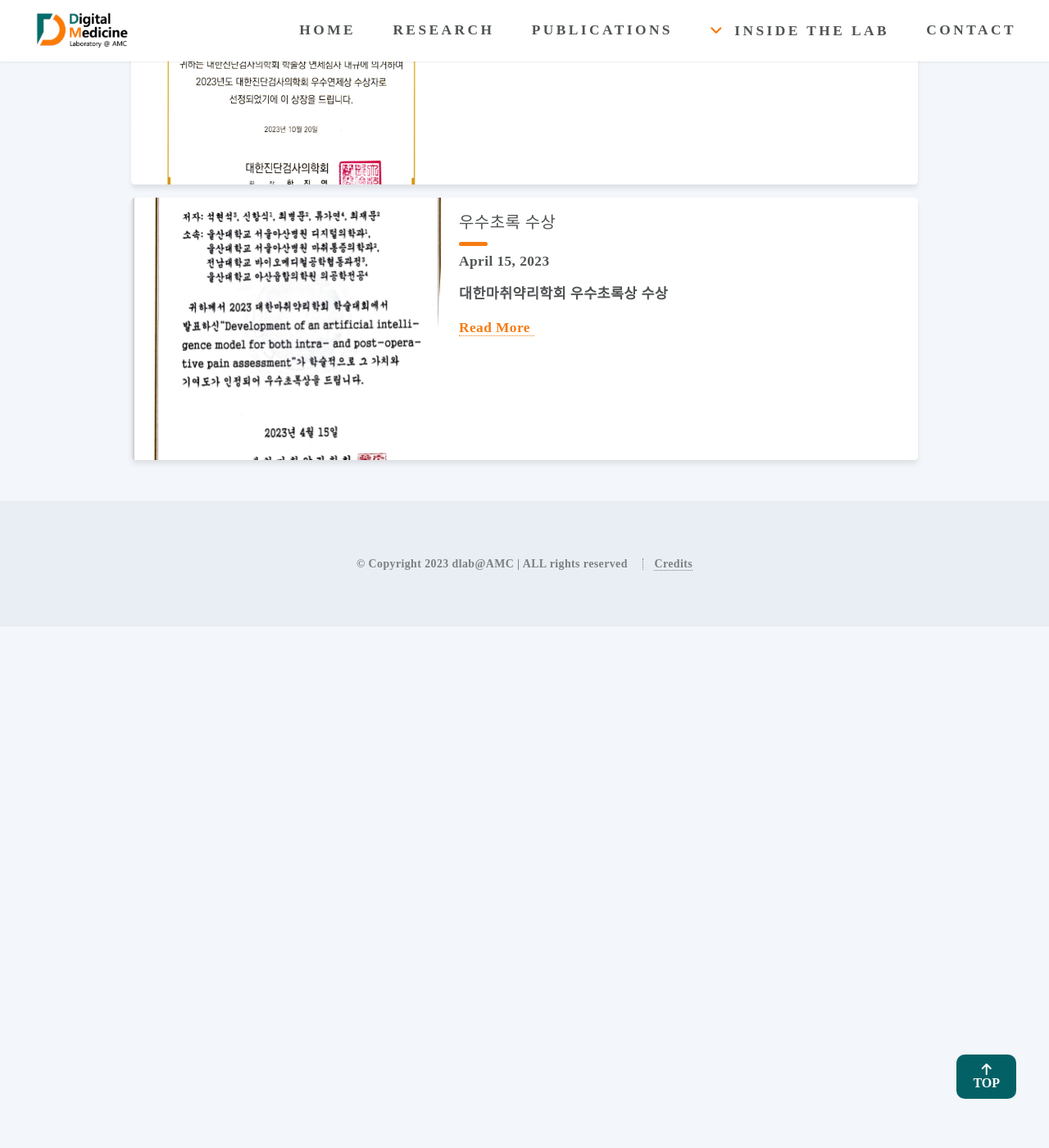
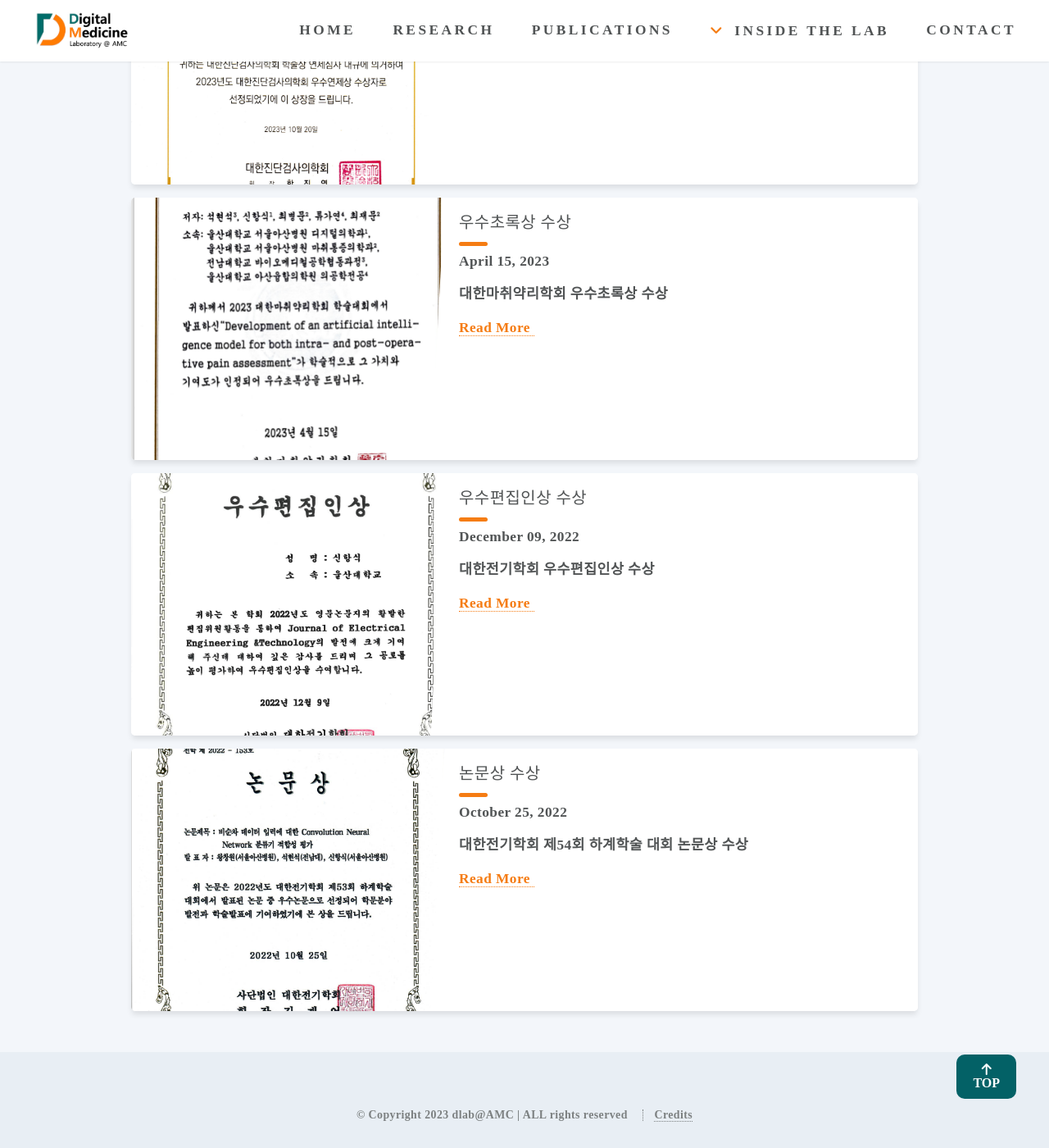
Before and after one commit to ydon1111/ydon1111.github.io, a Jekyll site: the page built from htmls/inside_the_lab/news.html, in a window 1280 px wide and 1400 px high, scrolled down 1018 px. Shown: the whole window at 82% size. Built offline with Jekyll 4.4.1, drawn with Linux system fonts in a browser that asks for light colours; nearby versions of some CDN libraries; some web fonts are replaced.

Commit message:
뉴스 추가

```diff
--- a/_posts/award/2023-04-15-우수초록상.markdown
+++ b/_posts/award/2023-04-15-우수초록상.markdown
@@ -1,6 +1,6 @@
 ---
 layout: post
-title:  "우수초록 수상"
+title:  "우수초록상 수상"
 date:   2023-04-15 10:00:00
 featured-img: "/images/posts/2304/우수초록상-230415.png"
 short-content: "대한마취약리학회 우수초록상 수상"
--- a/htmls/research/PPG_analysis.html
+++ b/htmls/research/PPG_analysis.html
@@ -21,7 +21,6 @@ layout: default
 								<span id="span-one-line"><br>PPG Analysis</a></li></span>
 					</ul>
 				</section>
-
 
 				<section class="nav-item">
 					<ul>
@@ -55,6 +54,7 @@ layout: default
 					</ul>
 				</section>
 
+				<div class="row" id="research-row"></div>
 				<section>
 					<ul>
 						<li><a href="wearable_IoT_&_platform.html" class="nav-link_re"><img
@@ -97,7 +97,7 @@ layout: default
 			<!-- Content -->
 			<div class="content">
 				<section class="image-with-text" id="animated-section">
-					<img src="/images/research/dark/PPGAnal_dark.png" alt="" height="100%"/>
+					<img src="/images/research/dark/PPGAnal_dark.png" alt="" height="100%" />
 					<div class="text-over-image hidden-header">
 						<header>
 							<h3>Photoplethysmogram
```
Also changed, not shown: _posts/award/2022-10-25-논문상.markdown (added, +18 -0 lines), _posts/award/2022-12-09-우수편집인상.markdown (added, +21 -0 lines), images/posts/2210/논문상_221025.png (added), images/posts/2212/우수편집인상_221209.png (added), 2 other files.
